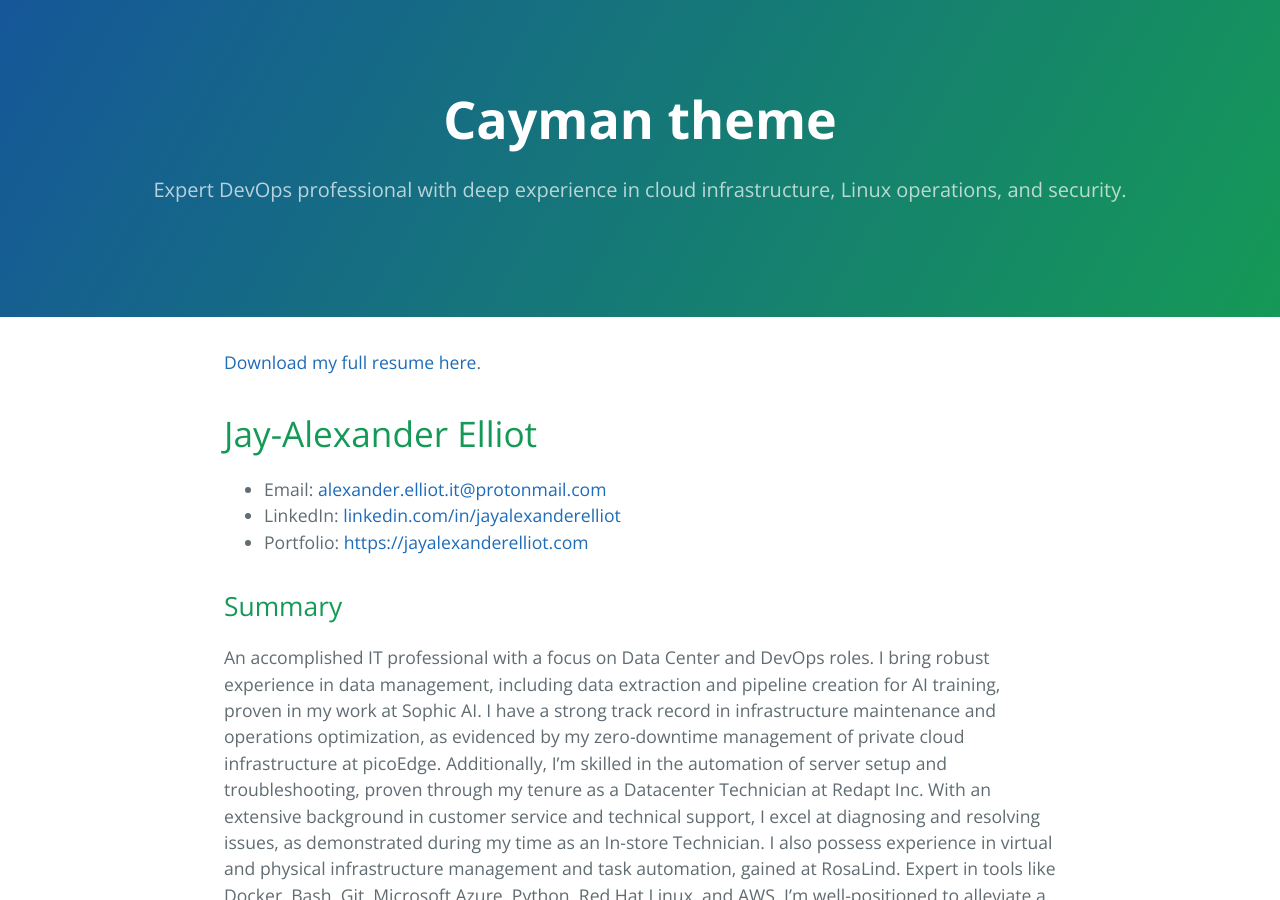
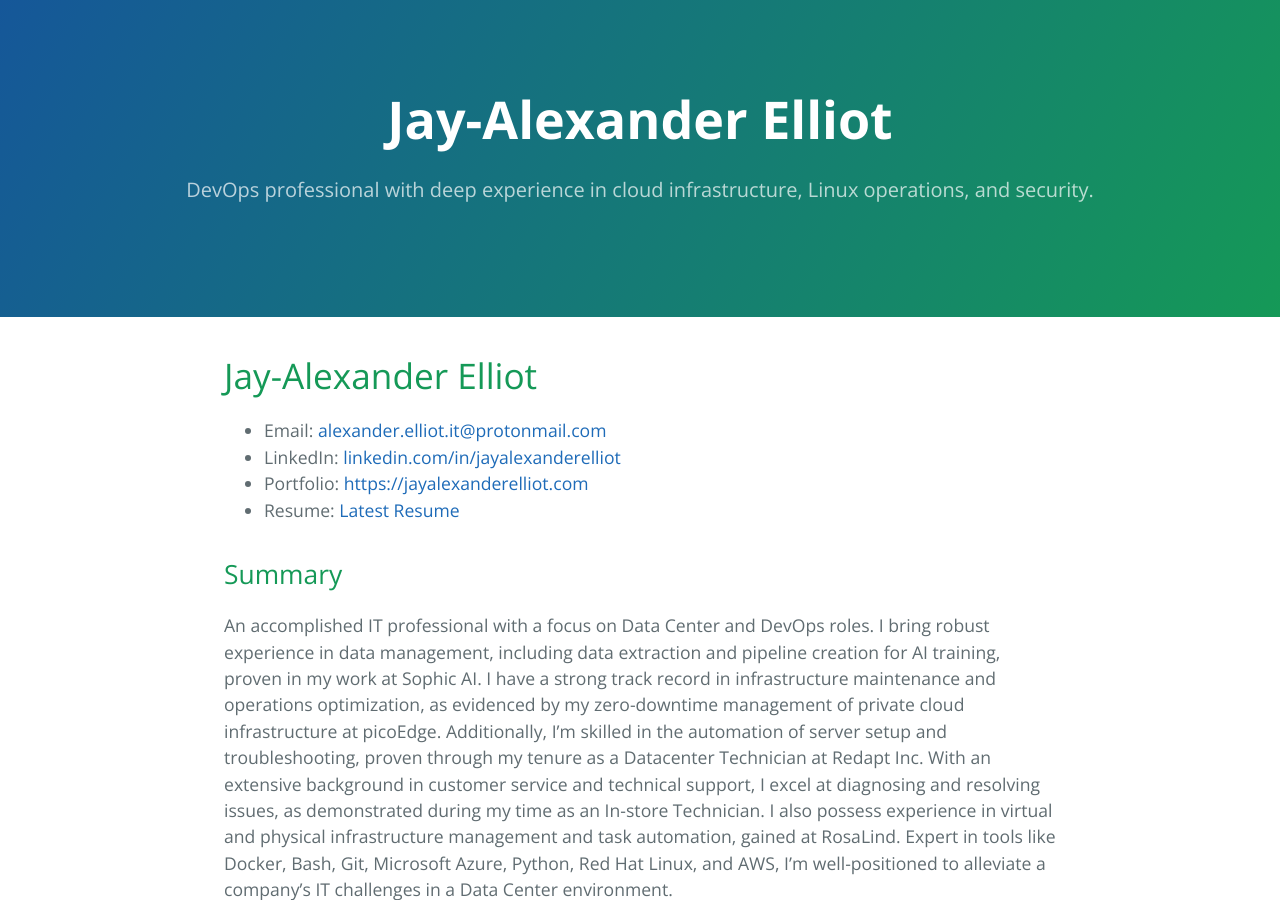
Before and after one commit to Jay-Alexander-Elliot/Jay-Alexander-Elliot.github.io, a Jekyll site: the page built from index.md, in a window 1280 px wide and 900 px high. Built offline with Jekyll 4.4.1, drawn with Linux system fonts in a browser that asks for light colours; our own code applies the rules of GitHub Pages for plain Markdown files.

Commit message:
fixed stuff in index.md

```diff
--- a/_config.yml
+++ b/_config.yml
@@ -1,5 +1,5 @@
 title: Cayman theme
-description: Expert DevOps professional with deep experience in cloud infrastructure, Linux operations, and security.
+description: DevOps professional with deep experience in cloud infrastructure, Linux operations, and security.
 Justification:
 show_downloads: true
 theme: jekyll-theme-cayman
--- a/index.md
+++ b/index.md
@@ -1,14 +1,13 @@
 ---
 layout: default
 ---
-
-[Download my full resume here](./assets/YourResumeFileName.pdf).
 
 # Jay-Alexander Elliot
 
 - Email: [alexander.elliot.it@protonmail.com](mailto:alexander.elliot.it@protonmail.com)
 - LinkedIn: [linkedin.com/in/jayalexanderelliot](https://linkedin.com/in/jayalexanderelliot)
 - Portfolio: [https://jayalexanderelliot.com](https://jayalexanderelliot.com)
+- Resume: [Latest Resume](./resume.pdf)
 
 ## Summary
 
```
